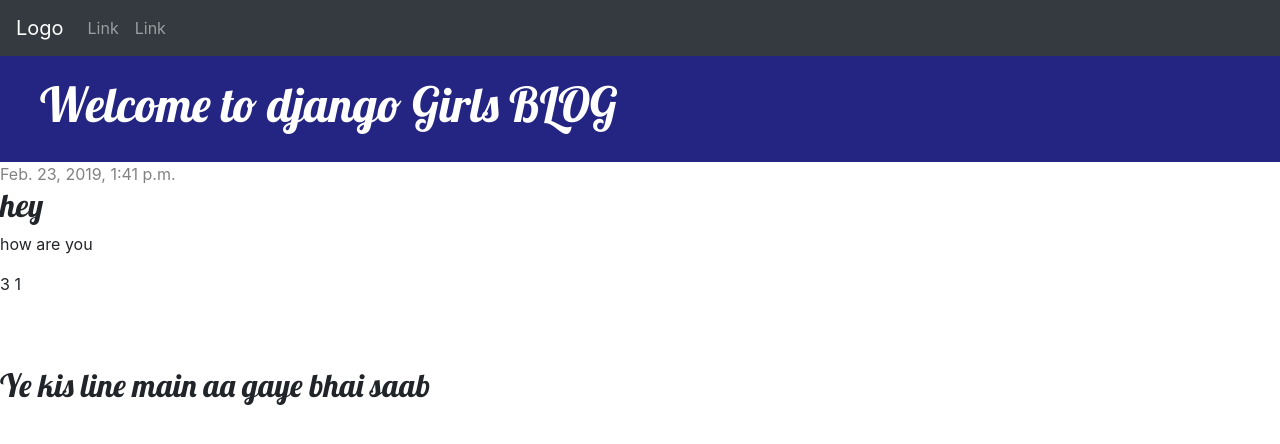
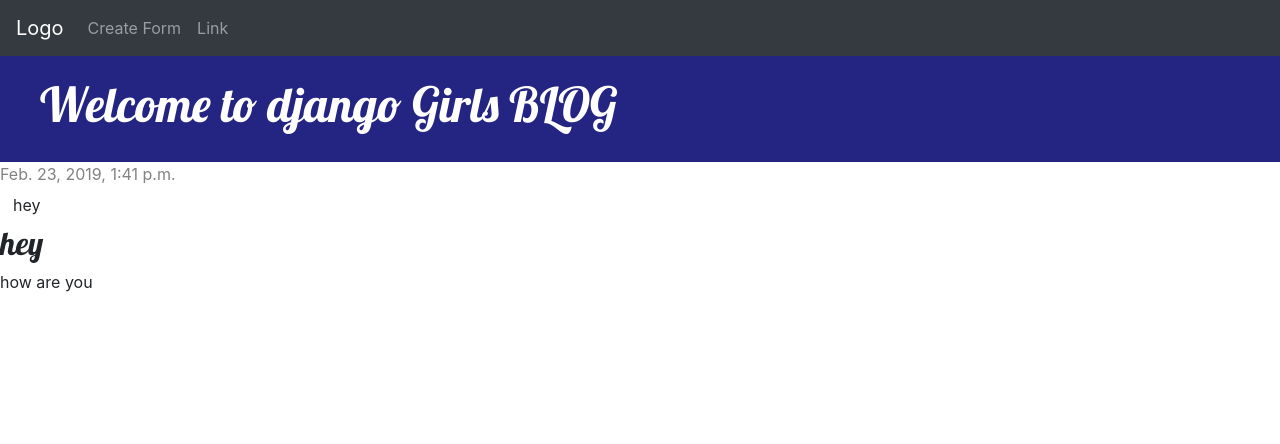
Before and after one commit to borkarfaiz/django_girls, a Django app: page /post/3/ in a window 1280 px wide. Shown: the top 444 px of the page. Run offline with Django 3.2, Linux system fonts and the light colour scheme; a user stored in the database is signed in; data comes from the database, SQL or seed files in the repository; both versions use the stored data as it was after the commit; some libraries are stand-ins or nearby versions.

Commit message:
form has been added for post creation and deletion

```diff
--- a/blog/templates/blog/base.html
+++ b/blog/templates/blog/base.html
@@ -17,7 +17,9 @@
           <a class="navbar-brand" href="{% url 'home' %}">Logo</a>
           <ul class="navbar-nav">
             <li class="nav-item">
-              <a class="nav-link" href="#">Link</a>
+                <a class="nav-link" href="{% url 'create' %}">Create Form</a>
+
+              <!--<a href="{% url 'create' %}" >Create Post</a>-->
             </li>
             <li class="nav-item">
               <a class="nav-link" href="#">Link</a>
--- a/blog/templates/blog/post_detail.html
+++ b/blog/templates/blog/post_detail.html
@@ -2,18 +2,13 @@
 
 {% block content %}
     <div class="post">
-        {% if posts.published_date %}
+        {% if post.published_date %}
             <div class="date">
-                {{ posts.published_date }}
+                {{ post.published_date }}
             </div>
         {% endif %}
-        <h2>{{ posts.title }}</h2>
-        <p>{{ posts.text|linebreaksbr }}</p>
-        <p> {{ posts.pk }}  {{ user.pk }}</p>
-    </div>
-    <div>
-        {% if user.pk != posts.pk %}
-            <h2>Ye kis line main aa gaye bhai saab</h2>
-        {% endif %}
+        <a class="btn btn-default" href="{% url 'post_edit' pk=post.pk %}">hey<span class="glyphicon glyphicon-pencil"></span></a>
+        <h2>{{ post.title }}</h2>
+        <p>{{ post.text|linebreaksbr }}</p>
     </div>
 {% endblock %}
--- a/blog/urls.py
+++ b/blog/urls.py
@@ -5,5 +5,8 @@
 
 urlpatterns = [
     path('', views.post_list, name='home'),
-    path('post/<int:pk>/', views.post_detail, name='detail')
+    path('post/new/', views.create_post, name='create'),
+    path('post/<int:pk>/', views.post_detail, name='detail'),
+    path('post/<int:pk>/edit/', views.post_edit, name='post_edit'),
+
 ]
--- a/blog/views.py
+++ b/blog/views.py
@@ -1,6 +1,8 @@
 from django.contrib.auth.decorators import login_required
-from django.shortcuts import render, get_object_or_404
+from django.shortcuts import render, get_object_or_404, redirect
+from django.utils import timezone
 
+from .forms import PostForm
 from .models import Post
 
 
@@ -9,8 +11,38 @@
     return render(request, 'blog/post_list.html', {'posts': posts})
 
 
+@login_required
 def post_detail(request, pk):
-    posts = get_object_or_404(Post, pk=pk)
-    print(posts)
+    post = get_object_or_404(Post, pk=pk)
+    print(post)
     # posts = get_list_or_404(Post, pk=pk)
-    return render(request, 'blog/post_detail.html', {'posts': posts})
+    return render(request, 'blog/post_detail.html', {'post': post})
+
+
+def create_post(request):
+    if request.method == 'POST':
+        form = PostForm(request.POST)
+        if form.is_valid():
+            post = form.save(commit=False)
+            post.author = request.user
+            post.published_date = timezone.now()
+            post.save()
+            return redirect('home', pk=post.pk)
+    else:
+        form = PostForm()
+    return render(request, 'blog/blog_create.html', {'form': form})
+
+
+def post_edit(request, pk):
+    post = get_object_or_404(Post, pk=pk)
+    if request.method == "POST":
+        form = PostForm(request.POST, instance=post)
+        if form.is_valid():
+            post = form.save(commit=False)
+            post.author = request.user
+            post.published_date = timezone.now()
+            post.save()
+            return redirect('detail', pk=post.pk)
+    else:
+        form = PostForm(instance=post)
+    return render(request, 'blog/post_edit.html', {'form': form})
--- a/django_girls/settings.py
+++ b/django_girls/settings.py
@@ -118,3 +118,7 @@
 STATIC_URL = '/static/'
 
 STATIC_ROOT = os.path.join(BASE_DIR, 'static')
+
+# LOGIN_REDIRECT_URL = '/admin/'
+
+LOGIN_URL = '/admin/'
```
Also changed, not shown: blog/forms.py (added, +10 -0 lines), blog/templates/blog/blog_create.html (added, +9 -0 lines), blog/templates/blog/post_edit.html (added, +9 -0 lines), db.sqlite3, 1 other file.
